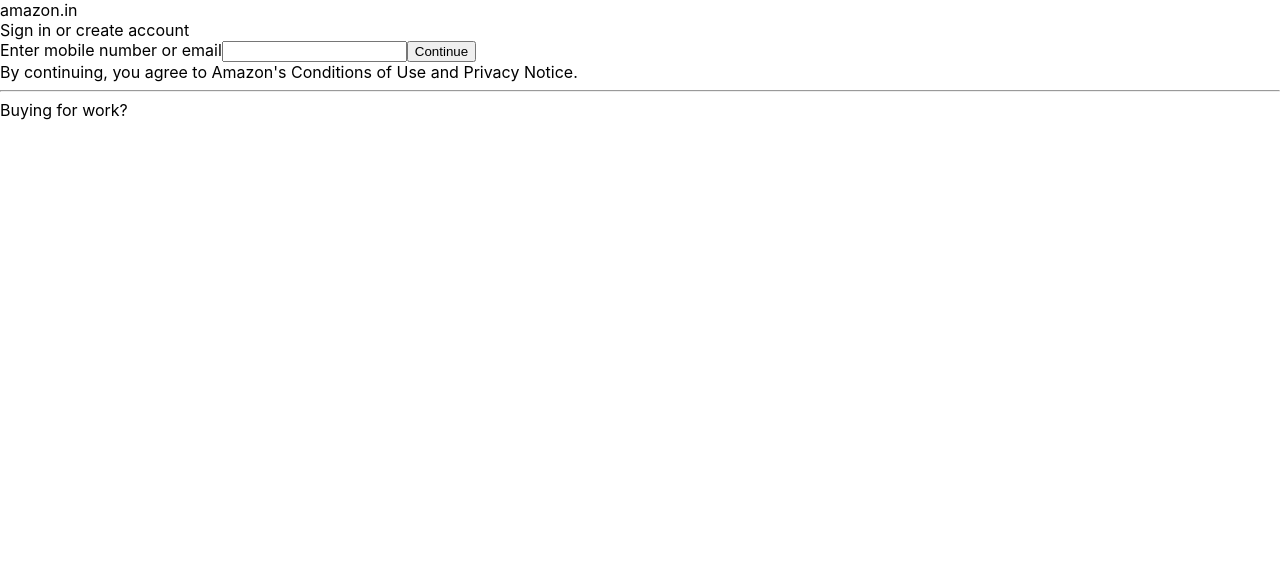
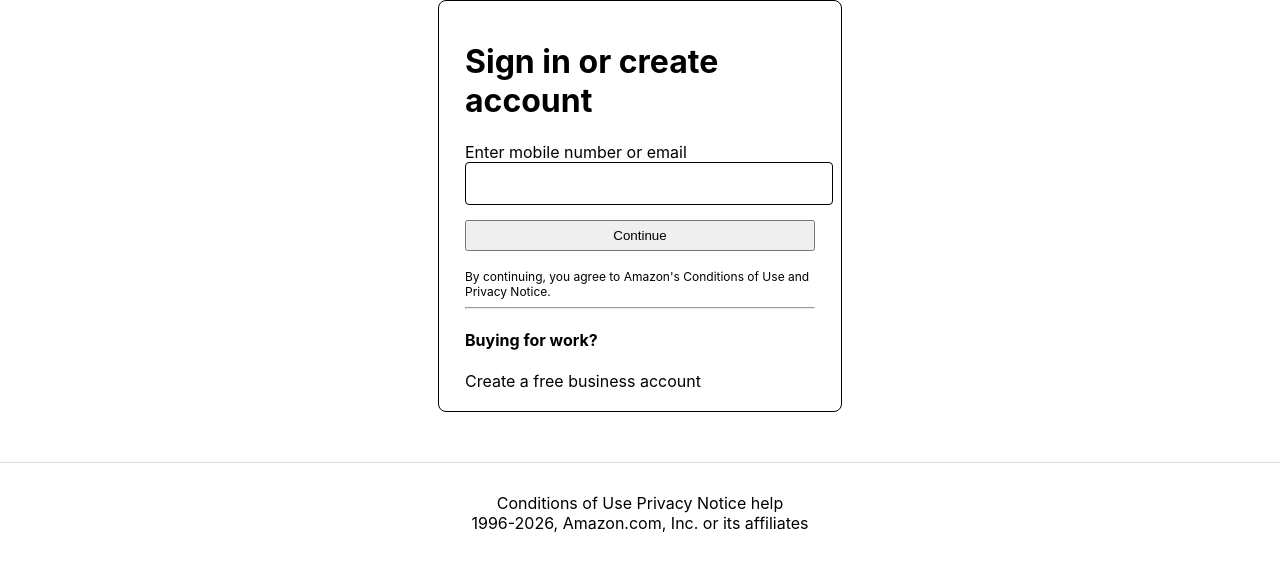
Before and after one commit to rachitdabas8-design/AmazonClone, a React (Create React App) app in the folder frontend/: page /login in a window 1280 px wide. Shown: the top 570 px of the page. Built offline with nearby package versions, Linux system fonts and the light colour scheme.

Commit message:
complete-login-page

```diff
--- a/frontend/src/App.js
+++ b/frontend/src/App.js
@@ -6,7 +6,7 @@ import SemiNav from './components/SemiNav/semiNav.js';
 import HomeBackground from './components/Home/homebackground.js';
 import Cart from './components/Pages/Categories/cart.js';
 import Login from './components/Pages/Login/login.js';
-import singIn from './components/Navbar/SignIn/signIn.js';
+
 
 
 function App() {
--- a/frontend/src/components/Navbar/SignIn/signIn.js
+++ b/frontend/src/components/Navbar/SignIn/signIn.js
@@ -4,7 +4,7 @@ import { useState } from "react";
 import { Link } from "react-router-dom";
 
 
-function SingIn() {
+function SignIn() {
   const [showMenu, setShowMenu] = useState(false);
 
   return (
@@ -44,4 +44,4 @@ function SingIn() {
   );
 }
 
-export default SingIn;
+export default SignIn;
--- a/frontend/src/components/Navbar/navbar.js
+++ b/frontend/src/components/Navbar/navbar.js
@@ -1,7 +1,7 @@
 import "./navbar.css";
 import { Link } from "react-router-dom";
 import { useState } from "react";
-import SignIn from "./SignIn/signIn.js"
+import SignIn from "./SignIn/signIn.js";
 import amazonimg from "../../assets/amazon.svg";
 import locationimg from "../../assets/location.svg";
 import down from "../../assets/downarrow.png";
@@ -88,13 +88,12 @@ function Nav() {
         <div className="india">
           <img className="indiaflag" src={india} alt="indiaFlag" />
           <div className="bottomtext">
-
             EN
             <img src={down} alt="downIcon" />
           </div>
         </div>
-        <SignIn/>
-        </div>
+        <SignIn />
+
       <div className="rightsidetext">
         <div className="toptext">Returns</div>
         <div className="bottomtext"> & Orders</div>
@@ -106,7 +105,7 @@ function Nav() {
         </Link>
       </div>
     </div>
-
+  </div>
   );
 }
 
--- a/frontend/src/components/Pages/Login/login.css
+++ b/frontend/src/components/Pages/Login/login.css
@@ -0,0 +1,36 @@
+.loginPage {
+  min-height: 100vh;
+  background-color: #ffffff;
+  display: flex;
+  flex-direction: column;
+  align-items: center;
+}
+.loginBox {
+  width: 350px;
+  border: 1px solid;
+  border-radius: 8px;
+  padding: 20px 26px;
+}
+.loginBox input {
+  width: 100%;
+  height: 35px;
+  padding: 3px 8px;
+  border: 1px solid;
+  border-radius: 4px;
+  margin-bottom: 15px;
+}
+.loginBox button {
+  width: 100%;
+  height: 31px;
+}
+.loginterms {
+  margin-top: 18px;
+  font-size: 12px;
+}
+.loginfooter {
+  width: 100%;
+  margin-top: 50px;
+  padding: 30px 0;
+  border-top: 1px solid #ddd;
+  text-align: center;
+}
--- a/frontend/src/components/Pages/Login/login.js
+++ b/frontend/src/components/Pages/Login/login.js
@@ -1,24 +1,48 @@
 import "./login.css";
+import { useNavigate } from "react-router-dom";
 
 function Login() {
+  const navigate = useNavigate();
+
+  const homepage = () => {
+    navigate("/");
+  };
+
   return (
-    <div>
-      <div>amazon.in</div>
+    <div className="loginPage">
+      <div className="loginBox">
+        <h1>Sign in or create account</h1>
 
-      <div>
-        Sign in or create account
+        <form>
+          <label>Enter mobile number or email</label>
+
+          <input type="text" id="email" name="email" />
+
+          <button type="button" onClick={homepage}>
+            Continue
+          </button>
+        </form>
+
+        <div className="loginterms">
+          By continuing, you agree to Amazon's Conditions of Use and Privacy
+          Notice.
+        </div>
+
+        <hr />
+
         <div>
-          Enter mobile number or email
-          <input type="text" />
-          <button>Continue</button>
+          <h4>Buying for work?</h4>
+          Create a free business account
         </div>
-        <div>
-          By continuing, you agree to Amazon's Conditions of Use and Privacy Notice.
-        </div>
-        <hr />
-        <div>Buying for work?</div>
+      </div>
+
+      <div className="loginfooter">
+        Conditions of Use Privacy Notice help
+        <br />
+        1996-2026, Amazon.com, Inc. or its affiliates
       </div>
     </div>
   );
 }
+
 export default Login;
```
Lines whose indentation alone changed are shown as unchanged.
